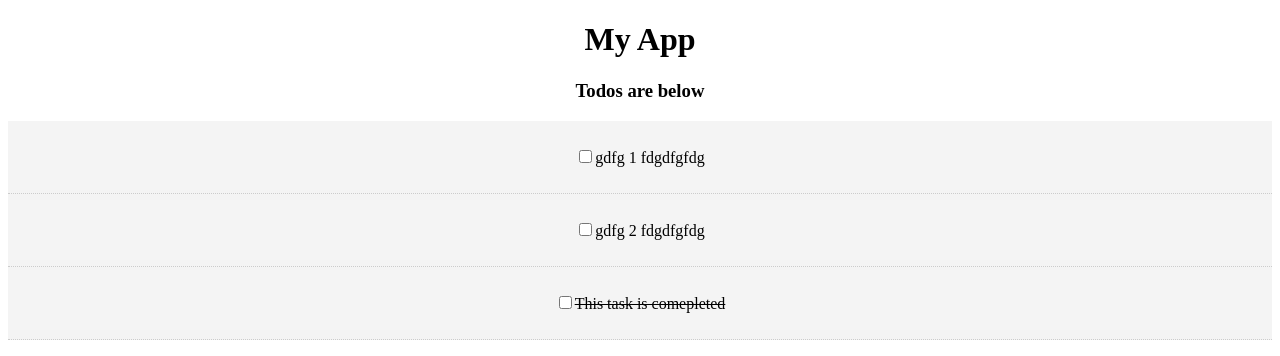
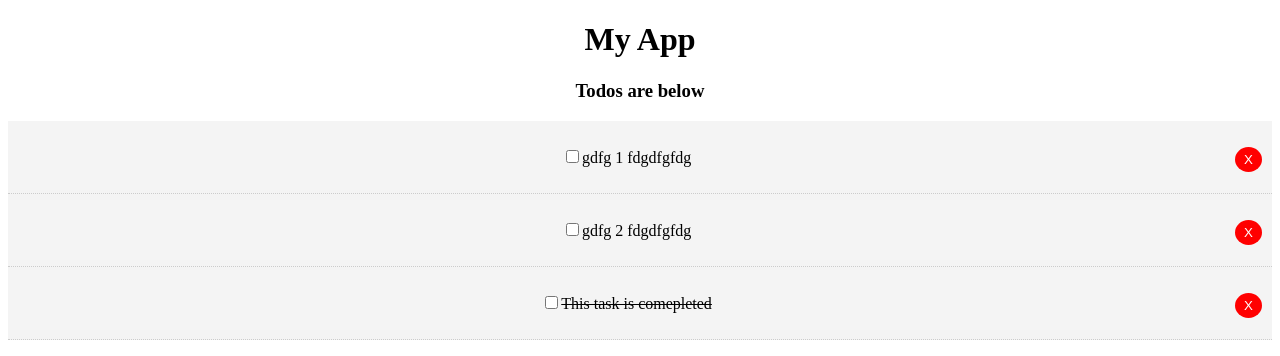
Before and after one commit to gerrymcdonnell/react-crashtodo, a React (Create React App) app: page / in a window 1280 px wide. Shown: the top 356 px of the page. Built offline with nearby package versions, Linux system fonts and the light colour scheme.

Commit message:
added delete button

```diff
--- a/src/App.js
+++ b/src/App.js
@@ -26,8 +26,11 @@ class App extends Component {
   }
 
   //arrow function version
+  // when we click on the the todo item we need to get the id of the item and
+  // then set the state of the item that was clicked to reflect our action
   markComplete = (id) => {
-    console.log('id is', id)
+
+    console.log('id of item is', id)
 
     this.setState({
       todos: this.state.todos.map(todo => {
--- a/src/components/TodoItem.js
+++ b/src/components/TodoItem.js
@@ -35,14 +35,17 @@ class TodoItem extends Component {
     render() {
 
         //object destructering
-        const{id,title}=this.props.todo;
+        const { id, title } = this.props.todo;
 
         return (
             <div style={this.getStyle()}>
                 <p>
-                    <input type="checkbox"
-                    onChange={this.props.markComplete.bind(this,id)} />
+                    <input
+                        type="checkbox"
+                        onChange={this.props.markComplete.bind(this, id)}
+                    />
                     {title}
+                    <button style={btnStyle}>X</button>
                 </p>
             </div>
         );
@@ -54,4 +57,14 @@ TodoItem.proptype = {
     todos: PropTypes.object.isRequired
 }
 
+const btnStyle = {
+    background: '#ff0000',
+    color: '#fff',
+    border: 'none',
+    float: 'right',
+    cursor: 'pointer',
+    padding: '5px 9px',
+    borderRadius: '50%'
+}
+
 export default TodoItem;
--- a/src/components/Todos.js
+++ b/src/components/Todos.js
@@ -12,6 +12,7 @@ class Todos extends Component {
                 key={todo.id}
                 todo={todo}
                 markComplete={this.props.markComplete}
+
             />
         ));
     }
```
